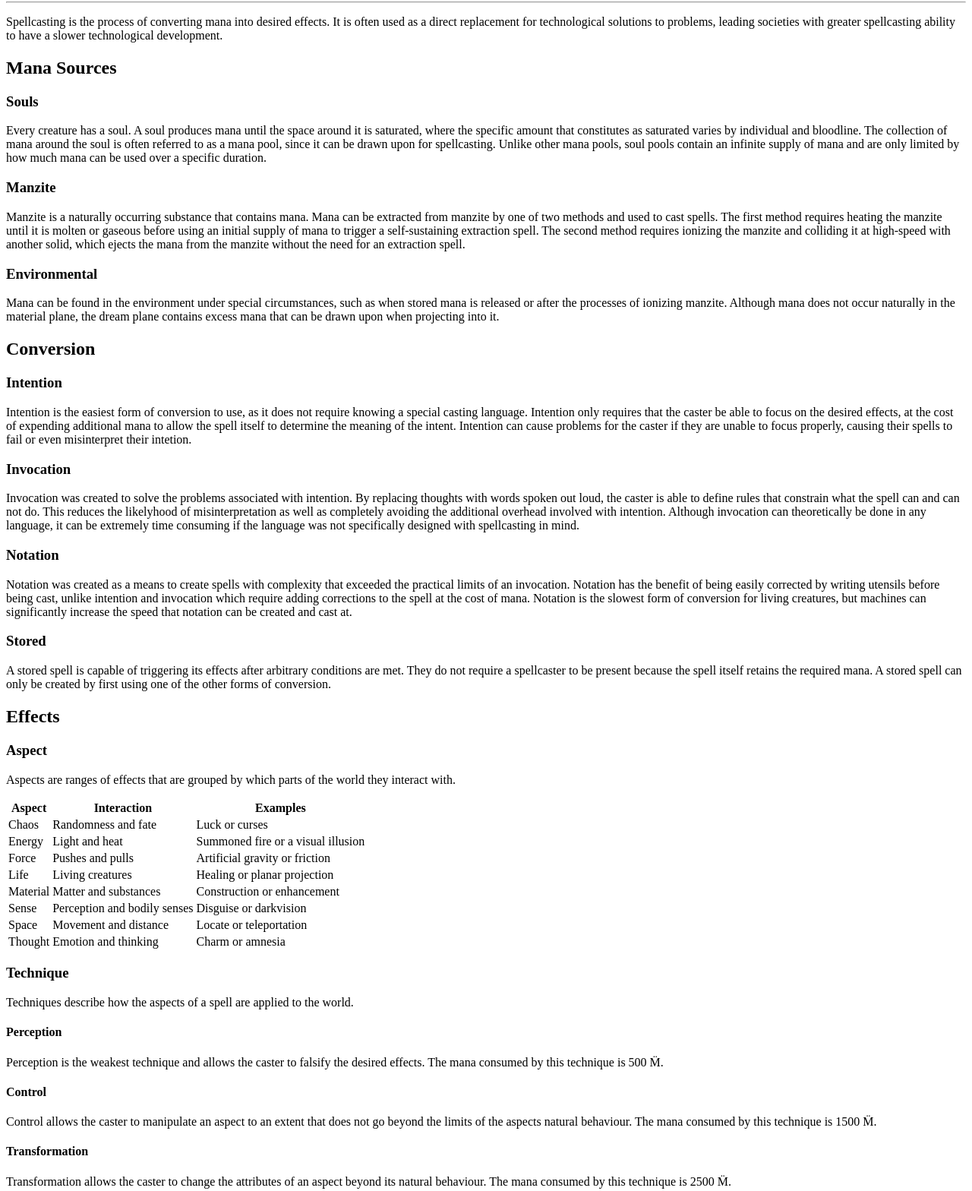
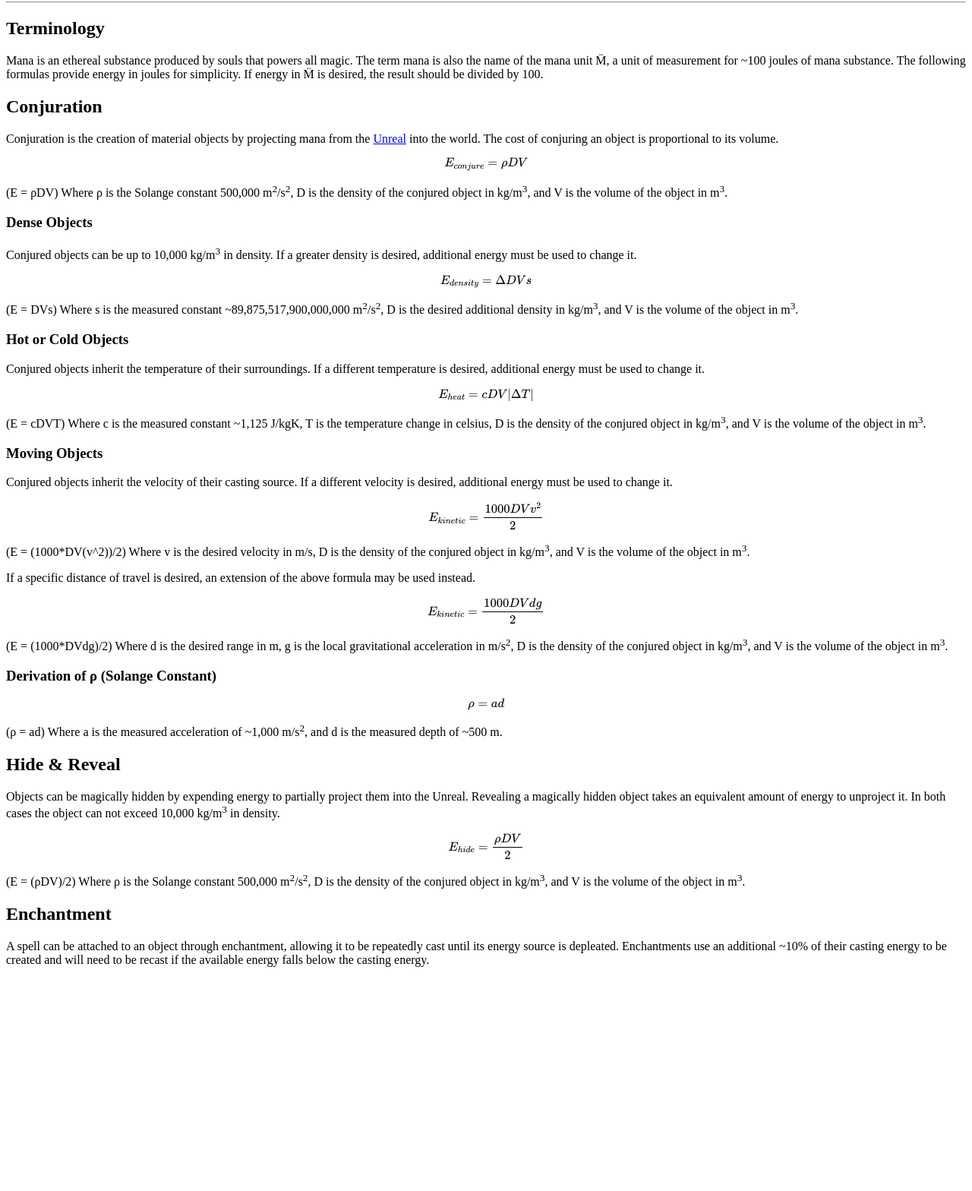
Before and after one commit to LucidaDragon/WayfarerWiki, a plain HTML site: page Spellcasting.html in a window 1280 px wide. Shown: the part 78-1646 px from the top of the page at 76% size. After the commit the page ends 1367 px from the top, so only its background shows below. Drawn offline with nearby package versions, Linux system fonts and the light colour scheme.

Commit message:
Updated spellcasting.

```diff
--- a/Spellcasting.html
+++ b/Spellcasting.html
@@ -1,94 +1,62 @@
 <!DOCTYPE html>
 <html>
+	<head>
+		<script src="https://cdn.jsdelivr.net/npm/mathjax@3/es5/tex-mml-chtml.js"></script>
+	</head>
 	<body>
 		<h1>Spellcasting</h1>
 		<hr></hr>
-		<p>Spellcasting is the process of converting mana into desired effects. It is often used as a direct replacement for technological solutions to problems, leading societies with greater spellcasting ability to have a slower technological development.</p>
-		<h2>Mana Sources</h2>
-		<h3>Souls</h3>
-		<p>Every creature has a soul. A soul produces mana until the space around it is saturated, where the specific amount that constitutes as saturated varies by individual and bloodline. The collection of mana around the soul is often referred to as a mana pool, since it can be drawn upon for spellcasting. Unlike other mana pools, soul pools contain an infinite supply of mana and are only limited by how much mana can be used over a specific duration.</p>
-		<h3>Manzite</h3>
-		<p>Manzite is a naturally occurring substance that contains mana. Mana can be extracted from manzite by one of two methods and used to cast spells. The first method requires heating the manzite until it is molten or gaseous before using an initial supply of mana to trigger a self-sustaining extraction spell. The second method requires ionizing the manzite and colliding it at high-speed with another solid, which ejects the mana from the manzite without the need for an extraction spell.</p>
-		<h3>Environmental</h3>
-		<p>Mana can be found in the environment under special circumstances, such as when stored mana is released or after the processes of ionizing manzite. Although mana does not occur naturally in the material plane, the dream plane contains excess mana that can be drawn upon when projecting into it.</p>
-		<h2>Conversion</h2>
-		<h3>Intention</h3>
-		<p>Intention is the easiest form of conversion to use, as it does not require knowing a special casting language. Intention only requires that the caster be able to focus on the desired effects, at the cost of expending additional mana to allow the spell itself to determine the meaning of the intent. Intention can cause problems for the caster if they are unable to focus properly, causing their spells to fail or even misinterpret their intetion.</p>
-		<h3>Invocation</h3>
-		<p>Invocation was created to solve the problems associated with intention. By replacing thoughts with words spoken out loud, the caster is able to define rules that constrain what the spell can and can not do. This reduces the likelyhood of misinterpretation as well as completely avoiding the additional overhead involved with intention. Although invocation can theoretically be done in any language, it can be extremely time consuming if the language was not specifically designed with spellcasting in mind.</p>
-		<h3>Notation</h3>
-		<p>Notation was created as a means to create spells with complexity that exceeded the practical limits of an invocation. Notation has the benefit of being easily corrected by writing utensils before being cast, unlike intention and invocation which require adding corrections to the spell at the cost of mana. Notation is the slowest form of conversion for living creatures, but machines can significantly increase the speed that notation can be created and cast at.</p>
-		<h3>Stored</h3>
-		<p>A stored spell is capable of triggering its effects after arbitrary conditions are met. They do not require a spellcaster to be present because the spell itself retains the required mana. A stored spell can only be created by first using one of the other forms of conversion.</p>
-		<h2>Effects</h2>
-		<h3>Aspect</h3>
-		<p>Aspects are ranges of effects that are grouped by which parts of the world they interact with.</p>
-		<table>
-			<tr>
-				<th>Aspect</th>
-				<th>Interaction</th>
-				<th>Examples</th>
-			</tr>
-			<tr>
-				<td>Chaos</td>
-				<td>Randomness and fate</td>
-				<td>Luck or curses</td>
-			</tr>
-			<tr>
-				<td>Energy</td>
-				<td>Light and heat</td>
-				<td>Summoned fire or a visual illusion</td>
-			</tr>
-			<tr>
-				<td>Force</td>
-				<td>Pushes and pulls</td>
-				<td>Artificial gravity or friction</td>
-			</tr>
-			<tr>
-				<td>Life</td>
-				<td>Living creatures</td>
-				<td>Healing or planar projection</td>
-			</tr>
-			<tr>
-				<td>Material</td>
-				<td>Matter and substances</td>
-				<td>Construction or enhancement</td>
-			</tr>
-			<tr>
-				<td>Sense</td>
-				<td>Perception and bodily senses</td>
-				<td>Disguise or darkvision</td>
-			</tr>
-			<tr>
-				<td>Space</td>
-				<td>Movement and distance</td>
-				<td>Locate or teleportation</td>
-			</tr>
-			<tr>
-				<td>Thought</td>
-				<td>Emotion and thinking</td>
-				<td>Charm or amnesia</td>
-			</tr>
-		</table>
-		<h3>Technique</h3>
-		<p>Techniques describe how the aspects of a spell are applied to the world.</p>
-		<h4>Perception</h4>
-		<p>Perception is the weakest technique and allows the caster to falsify the desired effects. The mana consumed by this technique is 500 M&#776;.</p>
-		<h4>Control</h4>
-		<p>Control allows the caster to manipulate an aspect to an extent that does not go beyond the limits of the aspects natural behaviour. The mana consumed by this technique is 1500 M&#776;.</p>
-		<h4>Transformation</h4>
-		<p>Transformation allows the caster to change the attributes of an aspect beyond its natural behaviour. The mana consumed by this technique is 2500 M&#776;.</p>
-		<h4>Existence</h4>
-		<p>Existence is the strongest technique and allows the caster to create or destroy an aspect. The mana consumed by this technique is 3500 M&#776;.</p>
-		<h3>Metamagic</h3>
-		<p>Metamagic can be added to any spell to alter how the spell as a whole is applied to the world.</p>
-		<h4>Target</h4>
-		<p>A target is a creature, object, or space that a spell's effects will directly apply to. The mana consumed by a spell is the product of the mana consumed by its effects and the number of targets it has. Mana is also consumed for the volume of each target, which is equal to 1k M&#776; per cubic meter.</p>
-		<h4>Counter</h4>
-		<p>A counter prevents another effect from occurring. The mana consumed by a counter is equal to the mana used by the countered spell.</p>
-		<h4>Store</h4>
-		<p>Mana can be stored within a target and released later. The mana consumed to initiate the storage is 1k M&#776;.</p>
-		<h4>Correction</h4>
-		<p>Mistakes can be made when casting a spell, such as a wayward thought during an intention or a stutter during an invocation. The cost of issuing a correction is 100 M&#776;.</p>
+		<h2>Terminology</h2>
+		<p>
+			Mana is an ethereal substance produced by souls that powers all magic.
+			The term mana is also the name of the mana unit M&#776;, a unit of measurement for ~100 joules of mana substance. The following formulas provide energy in joules for simplicity. If energy in M&#776; is desired, the result should be divided by 100.
+		</p>
+		<h2>Conjuration</h2>
+		<p>
+			Conjuration is the creation of material objects by projecting mana from the <a href="./Unreal.html">Unreal</a> into the world. The cost of conjuring an object is proportional to its volume.
+			$$E_{conjure} = ρDV$$ (E = ρDV)
+			Where ρ is the Solange constant 500,000 m<sup>2</sup>/s<sup>2</sup>, D is the density of the conjured object in kg/m<sup>3</sup>, and V is the volume of the object in m<sup>3</sup>.
+		</p>
+		<h3>Dense Objects</h3>
+		<p>
+			Conjured objects can be up to 10,000 kg/m<sup>3</sup> in density. If a greater density is desired, additional energy must be used to change it.
+			$$E_{density} = \Delta DVs$$ (E = DVs)
+			Where s is the measured constant ~89,875,517,900,000,000 m<sup>2</sup>/s<sup>2</sup>, D is the desired additional density in kg/m<sup>3</sup>, and V is the volume of the object in m<sup>3</sup>.
+		</p>
+		<h3>Hot or Cold Objects</h3>
+		<p>
+			Conjured objects inherit the temperature of their surroundings. If a different temperature is desired, additional energy must be used to change it.
+			$$E_{heat} = cDV|\Delta T|$$ (E = cDVT)
+			Where c is the measured constant ~1,125 J/kgK, T is the temperature change in celsius, D is the density of the conjured object in kg/m<sup>3</sup>, and V is the volume of the object in m<sup>3</sup>.
+		</p>
+		<h3>Moving Objects</h3>
+		<p>
+			Conjured objects inherit the velocity of their casting source. If a different velocity is desired, additional energy must be used to change it.
+			$$E_{kinetic} = \frac{1000DVv^{2}}{2}$$ (E = (1000*DV(v^2))/2)
+			Where v is the desired velocity in m/s, D is the density of the conjured object in kg/m<sup>3</sup>, and V is the volume of the object in m<sup>3</sup>.
+		</p>
+		<p>
+			If a specific distance of travel is desired, an extension of the above formula may be used instead.
+			$$E_{kinetic} = \frac{1000DVdg}{2}$$ (E = (1000*DVdg)/2)
+			Where d is the desired range in m, g is the local gravitational acceleration in m/s<sup>2</sup>, D is the density of the conjured object in kg/m<sup>3</sup>, and V is the volume of the object in m<sup>3</sup>.
+		</p>
+		<h3>Derivation of ρ (Solange Constant)</h3>
+		<p>
+			$$ρ = ad$$ (ρ = ad)
+			Where a is the measured acceleration of ~1,000 m/s<sup>2</sup>, and d is the measured depth of ~500 m.
+		</p>
+		<h2>Hide &amp; Reveal</h2>
+		<p>
+			Objects can be magically hidden by expending energy to partially project them into the Unreal.
+			Revealing a magically hidden object takes an equivalent amount of energy to unproject it.
+			In both cases the object can not exceed 10,000 kg/m<sup>3</sup> in density.
+			$$E_{hide} = \frac{ρDV}{2}$$ (E = (ρDV)/2)
+			Where ρ is the Solange constant 500,000 m<sup>2</sup>/s<sup>2</sup>, D is the density of the conjured object in kg/m<sup>3</sup>, and V is the volume of the object in m<sup>3</sup>.
+		</p>
+		<h2>Enchantment</h2>
+		<p>
+			A spell can be attached to an object through enchantment, allowing it to be repeatedly cast until its energy source is depleated.
+			Enchantments use an additional ~10% of their casting energy to be created and will need to be recast if the available energy falls below the casting energy.
+		</p>
 	</body>
 </html>
```
